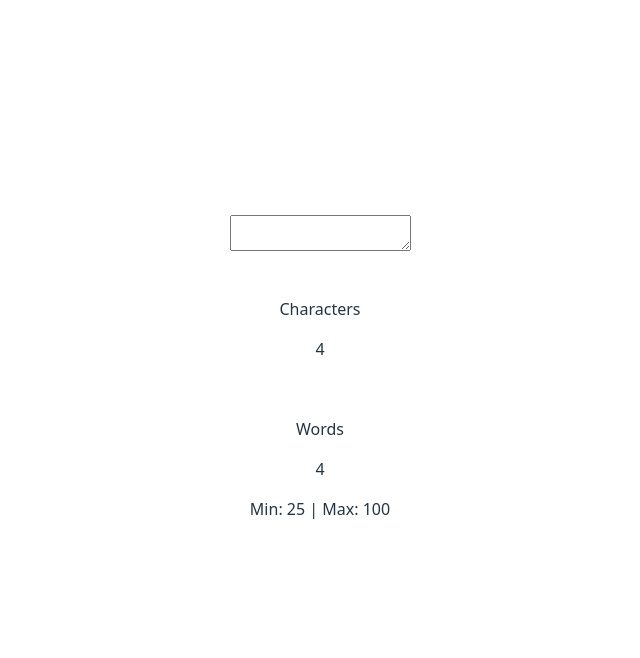
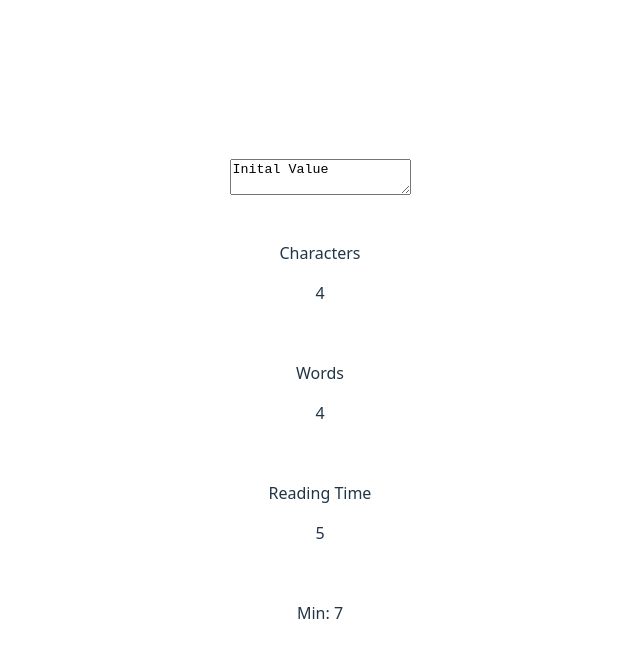
Before and after one commit to ANIO-Official/character-counter, a React (Vite) app: page / in a window 1280 px wide. Shown: the top 658 px of the page, without its empty margins (320-960 px from the left). Built offline with nearby package versions, Linux system fonts and the light colour scheme.

Commit message:
Created parent component CharacterCounter. Moved TextInput and Stats Display components to parent Component. Added Chaarcter Counter component to App.

```diff
--- a/src/App.tsx
+++ b/src/App.tsx
@@ -1,22 +1,13 @@
-import { useState } from 'react'
 import './App.css'
-import TextInput from './components/TextInput/TextInput'
-import StatsDisplay from './components/StatsDisplay/StatsDisplay'
+import CharacterCounter from './components/CharacterCounter/CharacterCounter'
+
 
 function App() {
-  const [text, setText] = useState('')
-
-  const handleTextInputChange = (userInput:string) => {
-    setText(userInput)
-  }
 
   return (
     <>
-      <TextInput
-        onTextChange={handleTextInputChange}
-      />
-      <StatsDisplay
-      stats={{characterCount:4, wordCount:4, readingTime:5}}
+      <CharacterCounter
+      minWords={7}
       />
     </>
   )
--- a/src/components/CharacterCounter/CharacterCounter.tsx
+++ b/src/components/CharacterCounter/CharacterCounter.tsx
@@ -0,0 +1,39 @@
+import { useState } from 'react'
+import TextInput from '../TextInput/TextInput'
+import StatsDisplay from "../StatsDisplay/StatsDisplay"
+import type { CharacterCounterProps } from '../../type'
+
+export default function CharacterCounter({minWords, maxWords, targetReadingTime}:CharacterCounterProps) {
+    const [text, setText] = useState('Inital Value')
+
+    const handleTextInputChange = (userInput: string) => {
+        setText(userInput)
+    }
+
+    const checkNumValue = (variable:number | null |undefined): boolean =>{
+        return variable !== undefined? false:true
+    }
+
+
+
+    return (
+        <>
+            <div className='character-counter-component'>
+                <TextInput
+                    onTextChange={handleTextInputChange}
+                    initialValue={text}
+                />
+                <StatsDisplay
+                    stats={{ characterCount: 4, wordCount: 4, readingTime: 5 }}
+                    showReadingTime={true}
+                />
+                <div>
+                    {/*Each of these will only show when they are defined. Otherwise hidden. */}
+                    <p id="min-words" className="stats-goals" hidden={checkNumValue(minWords)}>Min: {minWords}</p>
+                    <p id="max-words" className="stats-goals" hidden={checkNumValue(maxWords)}>Max: {maxWords}</p>
+                    <p id="target-reading-time" className="stats-goals" hidden={checkNumValue(targetReadingTime)}>Target Reading Time: {targetReadingTime}</p>
+                </div>
+            </div>
+        </>
+    )
+}
--- a/src/components/StatsDisplay/StatsDisplay.tsx
+++ b/src/components/StatsDisplay/StatsDisplay.tsx
@@ -14,7 +14,6 @@ export default function StatsDisplay({stats, showReadingTime}:StatsDisplayProps)
                 <div>
                     <p className="stats-title">Words</p>
                     <p className="stats-number">{stats.wordCount}</p>
-                    <p className="stats-limit">Min: 25 | Max: 100</p>
                 </div>
                 <br/>
                 <div hidden={!showReadingTime}>
```
